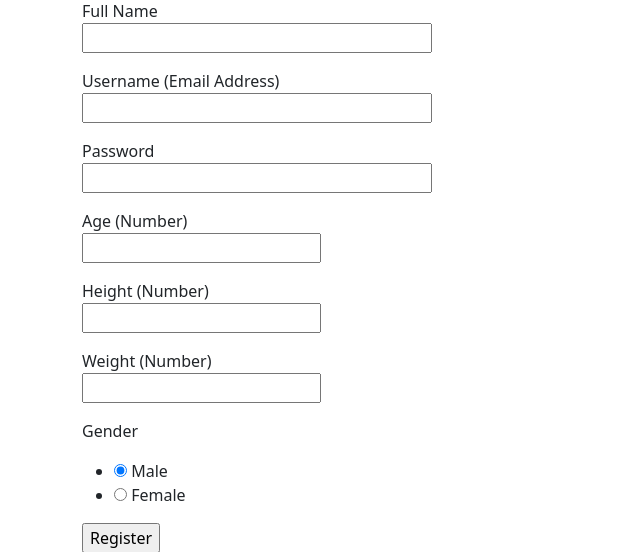
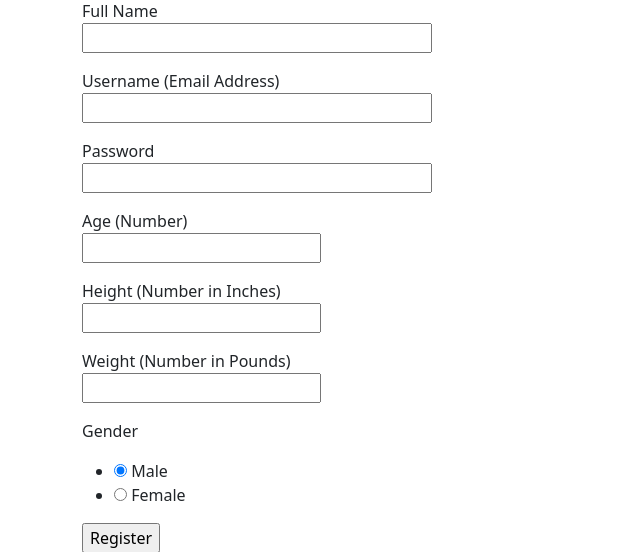
Before and after one commit to smuktevi/recipeat, a Flask app: page /register in a window 1280 px wide. Shown: the part 137-689 px from the top of the page, without its empty margins (0-640 px from the left). Run offline with Flask 2, Linux system fonts and the light colour scheme; some libraries are stand-ins or nearby versions.

Commit message:
Added height in inches and weight in pounds to register. Recipe page now displays select two or more recipes to compare

```diff
--- a/app/forms/register_form.py
+++ b/app/forms/register_form.py
@@ -14,7 +14,7 @@ class RegisterForm(FlaskForm):
                            validators=[DataRequired()])
     password = PasswordField('Password', validators=[DataRequired()])
     age = IntegerField('Age (Number)')
-    height = IntegerField('Height (Number)')
-    weight = IntegerField('Weight (Number)')
+    height = IntegerField('Height (Number in Inches)')
+    weight = IntegerField('Weight (Number in Pounds)')
     gender = RadioField('Gender', choices=['Male', 'Female'], default='Male')
     submit = SubmitField('Register')
--- a/app/templates/recipe.html
+++ b/app/templates/recipe.html
@@ -89,6 +89,7 @@
             {% endif %}
             {% if recipe_list %}
             <p style="padding: 10px;">{{ form.compare_submit() }}</p>
+            Select two or more recipes to compare!
             {% endif %}
             {% if alertmessage %}
                 <div class="alert alert-danger">
```
